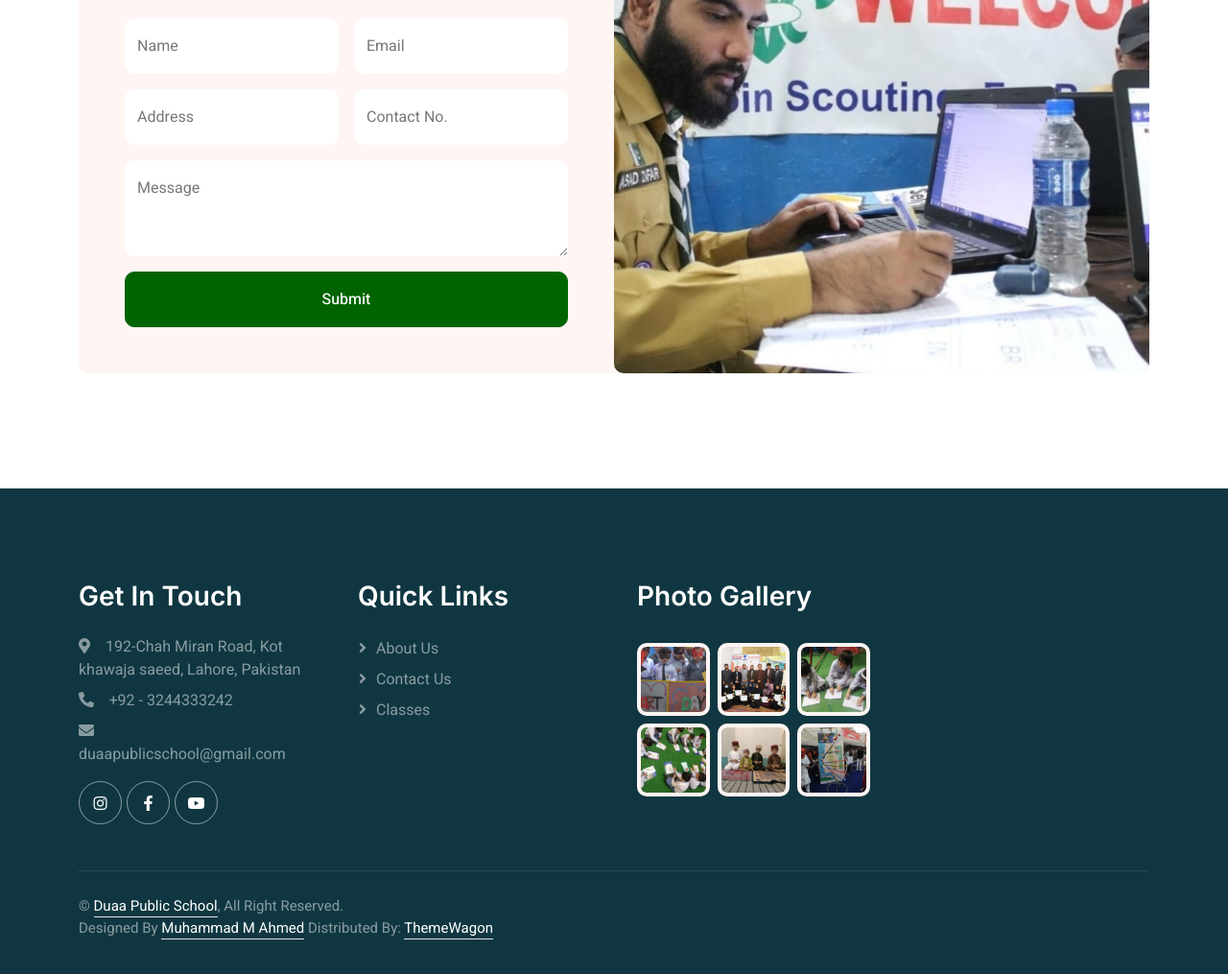
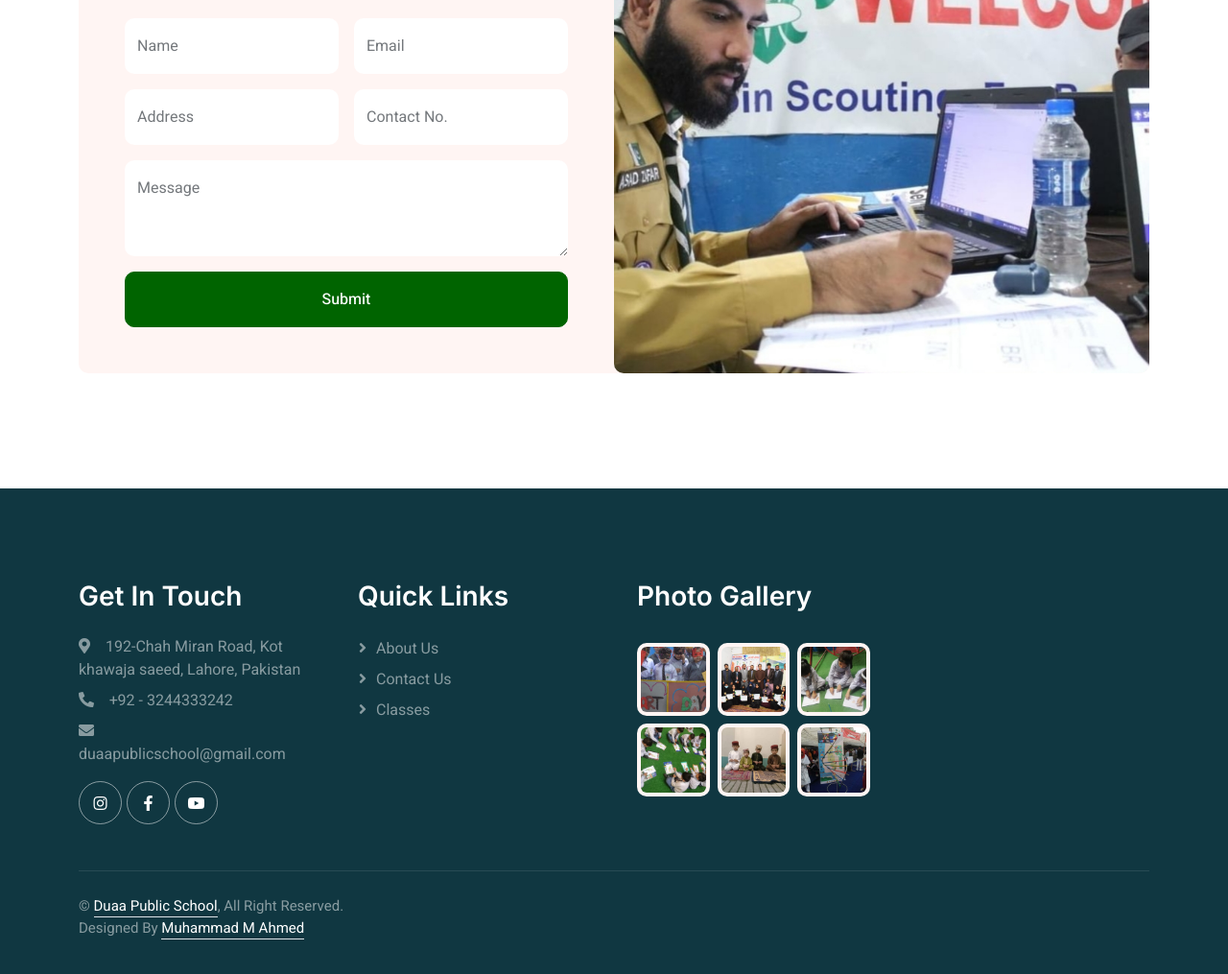
Before and after one commit to Moon-Muhammad/Duaa-Public-School, a plain HTML site: page index.html in a window 1280 px wide. Shown: the part 3747-4762 px from the top of the page at 96% size. Drawn offline with nearby package versions, Linux system fonts and the light colour scheme.

Commit message:
Update index.html

```diff
--- a/index.html
+++ b/index.html
@@ -403,9 +403,8 @@
                             &copy; <a class="border-bottom" href="#">Duaa Public School</a>, All Right Reserved.
 
 							<!--/*** This template is free as long as you keep the footer author’s credit link/attribution link/backlink. If you'd like to use the template without the footer author’s credit link/attribution link/backlink, you can purchase the Credit Removal License from "https://htmlcodex.com/credit-removal". Thank you for your support. ***/-->
-							<p>
+			     <p>
                                  Designed By <a class="border-bottom" href="https://htmlcodex.com">Muhammad M Ahmed</a>
-                                 Distributed By: <a class="border-bottom" href="https://themewagon.com" target="_blank">ThemeWagon</a>
                             </p>
                           </div>
                     </div>
```
